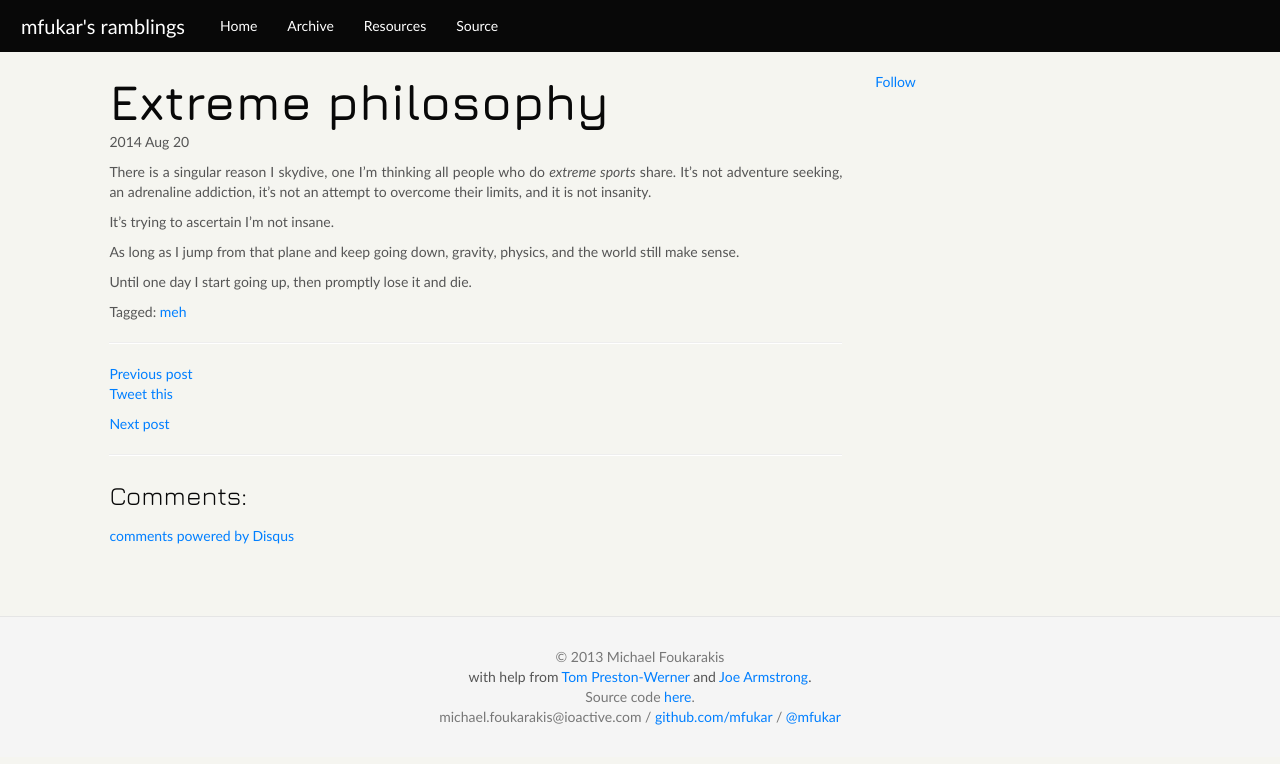
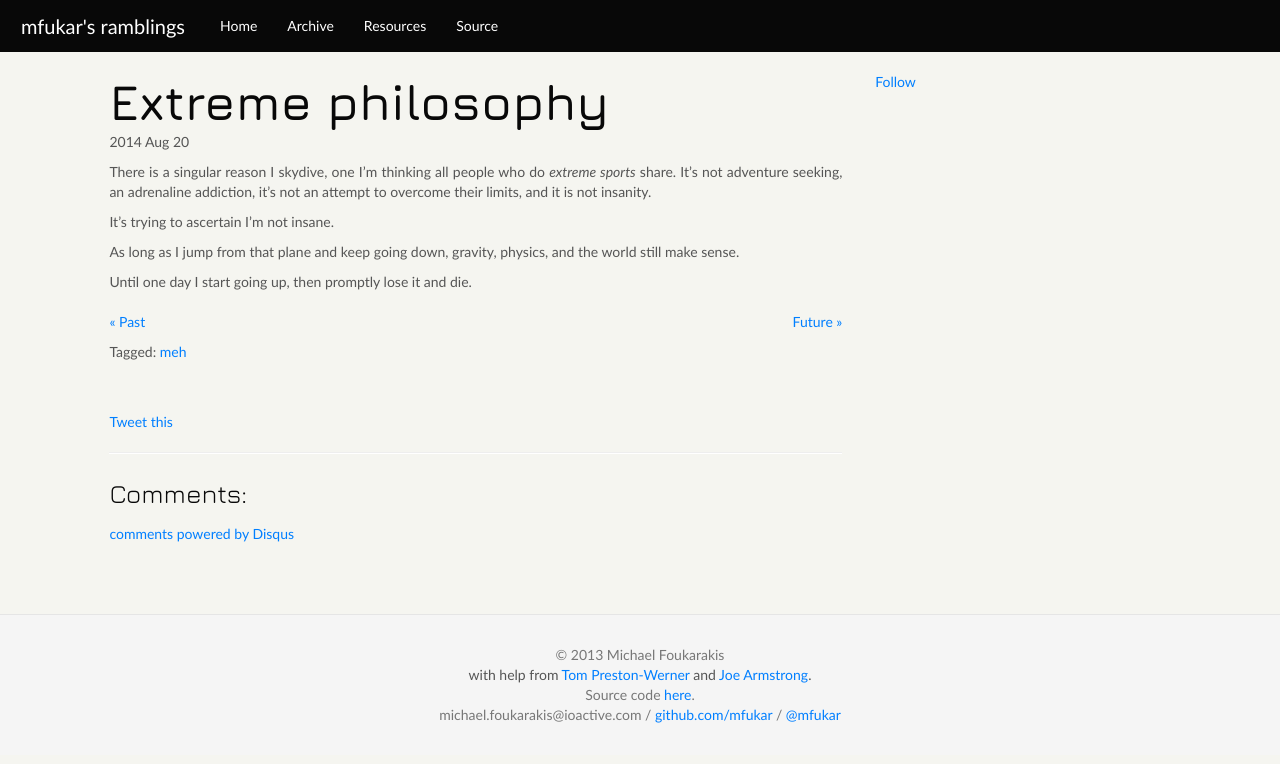
Before and after one commit to mfukar/mfukar.github.com, a Jekyll site: the page built from _posts/2014-08-20-extreme.md, in a window 1280 px wide. Shown: the top 764 px of the page. Built offline with Jekyll 4.4.1, drawn with Linux system fonts in a browser that asks for light colours; some web fonts are replaced; Markdown is read by kramdown in place of the engine named in the settings; comment, search, counter and statistics services are not loaded.

Commit message:
Fix for layout & prev/next links

```diff
--- a/_layouts/post.html
+++ b/_layouts/post.html
@@ -8,35 +8,33 @@ layout: secondary
 		<p></p>
 	</div>
 
-	<div id="content">
+	<div id="content" style="float: none; border-right: none; display: block;">
 		{{ content }}
+
+		{% if page.previous != nil %}
+		<a href="{{page.previous.url}}" style="float: left; padding: 10px 0px; text-decoration: none;">« Past</a>
+		{% endif %}
+		{% if page.next != nil %}
+		<a href="{{page.next.url}}" style="float: right; padding: 10px 0px; text-decoration: none;">Future »</a>
+		{% endif %}
 	</div>
 
-	<div id="tags">
+	<div id="tags" style="margin: 50px 0px">
 		Tagged:
 		{% for tag in page.tags %}
 		<a href="/blog/tag/{{tag}}">{{tag}}</a> &nbsp;
 		{% endfor %}
 	</div>
 
-	<hr />
-
-	{% if page.previous != nil %}
-	<a href="{{page.previous.url}}">Previous post</a>
-	{% endif %}
 	<!-- the tweet button -->
-	<p><a href="https://twitter.com/share"  class="twitter-share-button"
-		data-url="http://mfukar.github.io{{page.url}}">Tweet this</a></p>
+	<a href="https://twitter.com/share"  class="twitter-share-button"
+		data-url="http://mfukar.github.io{{page.url}}">Tweet this</a>
 	<script type="text/javascript" src="http://platform.twitter.com/widgets.js"></script>
 	<!-- end of tweet button -->
-	{% if page.next != nil %}
-	<a href="{{page.next.url}}">Next post</a>
-	{% endif %}
 
+	<!-- TODO: remove -->
 	<hr />
-
 	<h3>Comments:</h3>
-
 	<div id="disqus_thread"></div>
 	<script type="text/javascript">
 		var disqus_shortname = 'mfukarsramblings';
```
